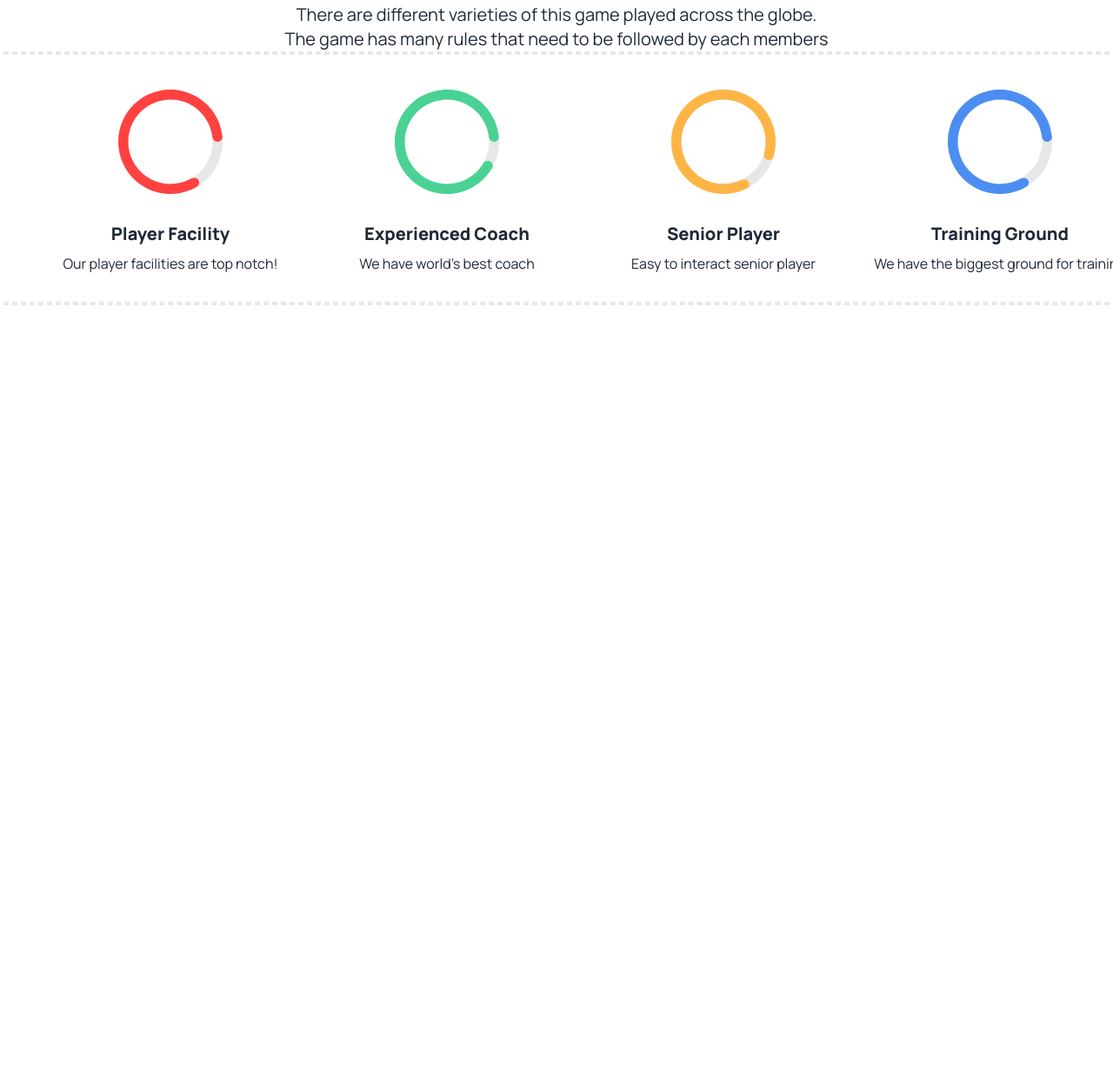
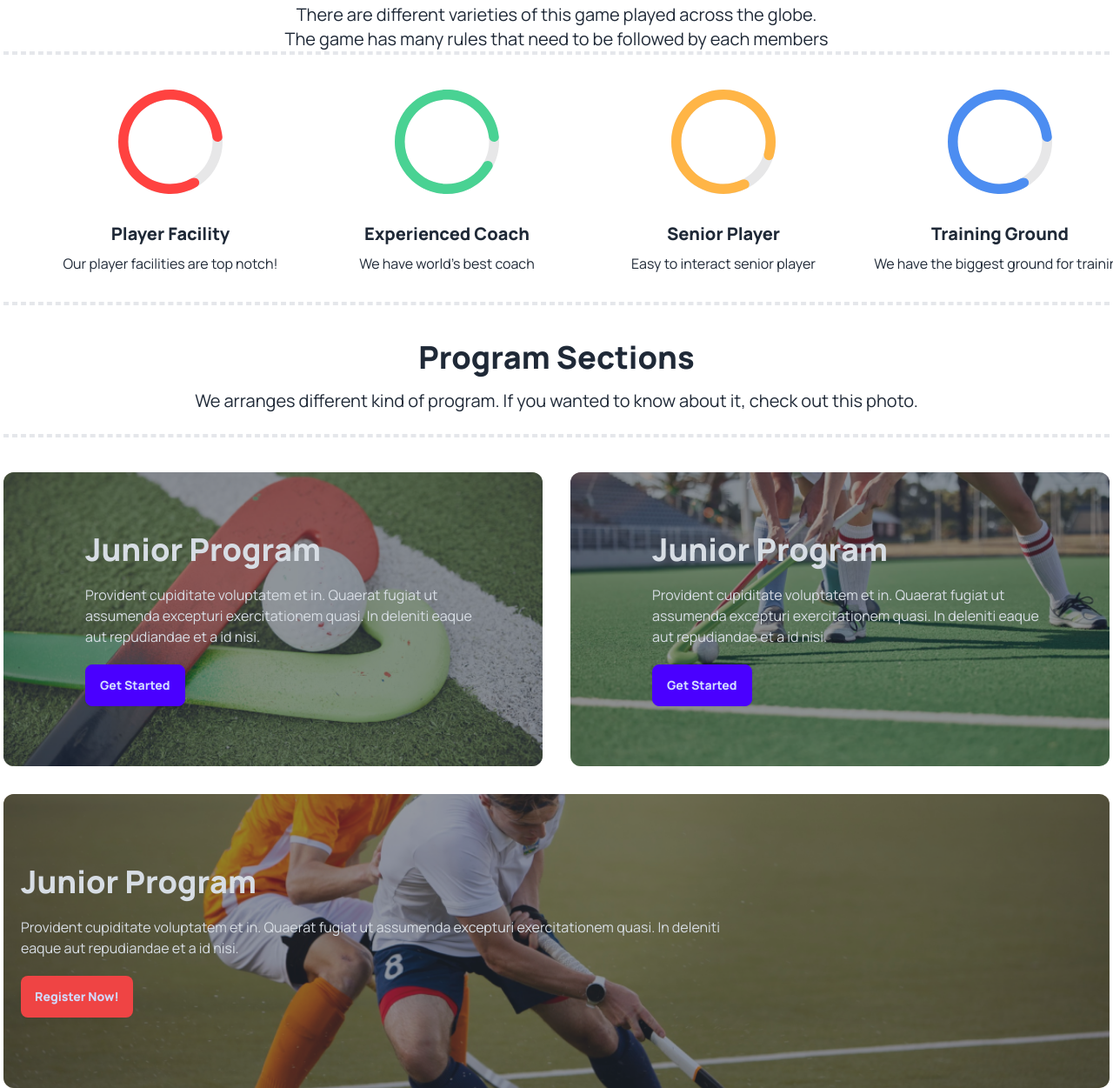
Before and after one commit to Mostaryj/assignment-3, a plain HTML site: page index.html in a window 1280 px wide. Shown: the part 1327-2578 px from the top of the page at 87% size. Before the commit the page ends 1678 px from the top, so only its background shows below. Drawn offline with nearby package versions, Linux system fonts and the light colour scheme.

Commit message:
added program section

```diff
--- a/index.html
+++ b/index.html
@@ -180,6 +180,61 @@
     </section>
 
     <!-- program section -->
+    <section class="">
+
+      <div class="mt-10">
+        <h3 class="text-2xl lg:text-4xl font-extrabold text-center">Program Sections</h3>
+        <p class="text-sm lg:text-xl font-normal text-center mt-4">We arranges different kind of program. If you wanted
+          to know about it, check out this photo.</p>
+      </div>
+      <div class="mt-6  border-dashed border-2 border-gray-200 ...">
+      </div>
+      <!-- images -->
+      <div class="grid grid-cols-1 md:grid-cols-2 lg:grid-cols-2 lg:gap-8 ">
+        <!-- img-1 -->
+        <div class="mt-10">
+          <div class="hero h-[338px] rounded-xl" style="background-image: url(Images/2.png);">
+            <div class="hero-overlay bg-opacity-50 rounded-xl "></div>
+            <div class=" text-neutral-content pl-4">
+              <div class="max-w-md">
+                <h1 class="mb-5 text-4xl  font-bold">Junior Program</h1>
+                <p class="mb-5">Provident cupiditate voluptatem et in. Quaerat fugiat ut assumenda excepturi
+                  exercitationem quasi. In deleniti eaque aut repudiandae et a id nisi.</p>
+                <button class="btn btn-primary">Get Started</button>
+              </div>
+            </div>
+          </div>
+        </div>
+        <!-- img-2 -->
+        <div class="mt-10">
+          <div class="hero h-[338px] rounded-xl" style="background-image: url(Images/3.png);">
+            <div class="hero-overlay bg-opacity-50 rounded-xl "></div>
+            <div class=" text-neutral-content pl-4">
+              <div class="max-w-md">
+                <h1 class="mb-5 text-4xl  font-bold">Junior Program</h1>
+                <p class="mb-5">Provident cupiditate voluptatem et in. Quaerat fugiat ut assumenda excepturi
+                  exercitationem quasi. In deleniti eaque aut repudiandae et a id nisi.</p>
+                <button class="btn btn-primary">Get Started</button>
+              </div>
+            </div>
+          </div>
+        </div>
+        <!-- img-3 -->
+        <div class="mt-10 lg:mt-0 lg:col-span-2">
+          <div class="hero h-[338px] rounded-xl " style="background-image: url(Images/4.png);">
+            <div class="hero-overlay bg-opacity-50 rounded-xl "></div>
+            <div class="text-neutral-content flex items-start text-start pl-4   ">
+              <div class="max-w-md ">
+                <h1 class="mb-5 text-4xl lg:-ml-[400px]  font-bold">Junior Program</h1>
+                <p class="mb-5 lg:-ml-[400px] ">Provident cupiditate voluptatem et in. Quaerat fugiat ut assumenda excepturi
+                  exercitationem quasi. In deleniti eaque aut repudiandae et a id nisi.</p>
+                <button class="lg:-ml-[400px]  btn btn-primary bg-red-500 border-none">Register Now!</button>
+              </div>
+            </div>
+          </div>
+        </div>
+      </div>
+    </section>
   </main>
   <footer>
     <!--  -->
```
Lines whose indentation alone changed are shown as unchanged.
